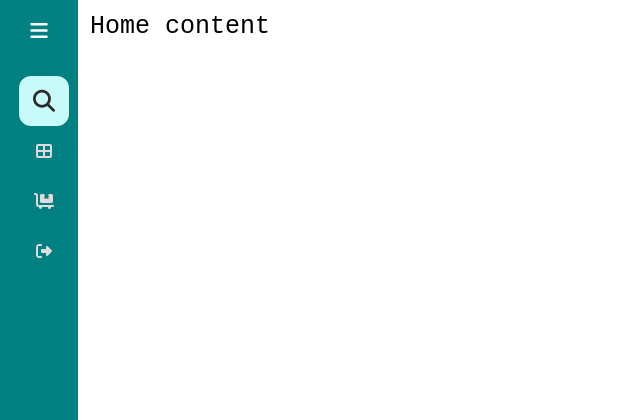
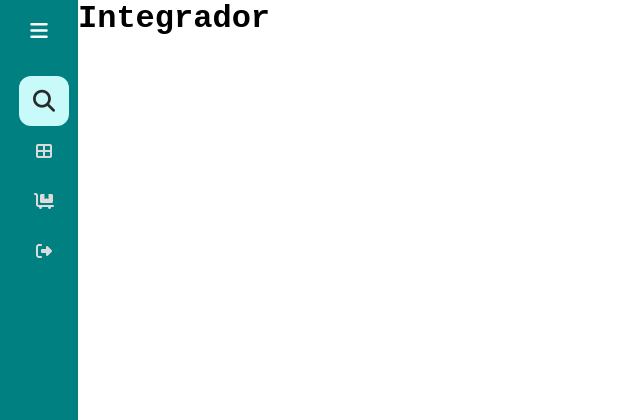
Before and after one commit to JoseWRPereira/integrador, a Flask app: page / in a window 1280 px wide. Shown: the top 420 px of the page, without its empty margins (0-640 px from the left). Run offline with Flask 2, Linux system fonts and the light colour scheme; some libraries are stand-ins or nearby versions.

Commit message:
Added block content in base.html archive

```diff
--- a/templates/base.html
+++ b/templates/base.html
@@ -11,9 +11,6 @@
         <header>
 
         </header>
-        <!-- <body>
-            {% block content%} {% endblock %}
-        </body> -->
         <body>
             <div class="sidebar">
                 <div class="logo_content">
@@ -64,7 +61,8 @@
                 </div>
             </div>
             <div class="home_content">
-                <div class="text">Home content</div>
+                <!-- <div class="text">Home content</div> -->
+                {% block content%} {% endblock %}
             </div>
             <script>
                 let btn = document.querySelector("#btn");
```
